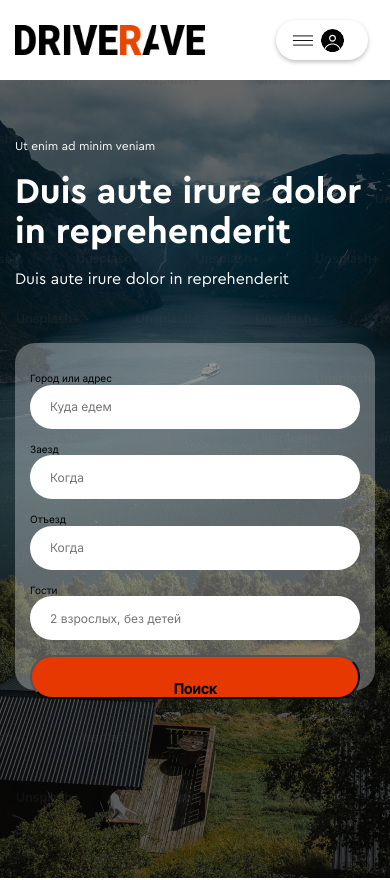
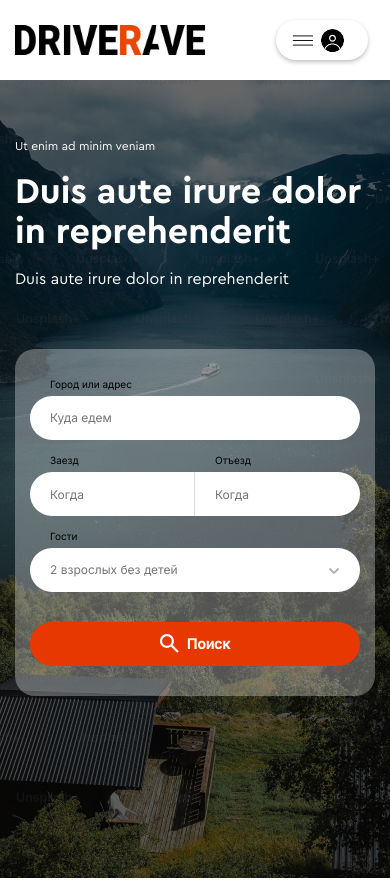
Before and after one commit to NatalieKalinkina/ssr-react-anyera, a Next.js app: page / in a window 390 px wide. Shown: the top 880 px of the page. Built offline with nearby package versions, Linux system fonts and the light colour scheme.

Commit message:
style: mobile search form

```diff
--- a/src/app/components/SearchForm/SearchForm.js
+++ b/src/app/components/SearchForm/SearchForm.js
@@ -58,40 +58,49 @@ export default function SearchForm() {
     } else {
       return (
         <form className={styles.form_small} onSubmit={handleSubmit}>
-          <label className={styles.label_small}>
+          <label htmlFor="address" className={styles.label_small}>
             Город или адрес
-            <input className={styles.input_small} type="text" placeholder="Куда едем" />
           </label>
-          <label className={styles.label_small}>
-            Заезд
+          <input className={styles.input_small} type="text" id="address" placeholder="Куда едем" />
+
+          <div className={styles.dateContainer_small}>
+            <label className={styles.dateLabel_small}>
+              <p className={styles.dateLabelText_small}>Заезд</p>
               <input
-              className={styles.input_small}
+                className={styles.checkInInput_small}
                 type={checkInType}
                 placeholder="Когда"
-              id={styles.checkIn_small}
+                id="checkIn"
                 onFocus={() => setCheckInType('date')}
                 onBlur={() => setCheckInType('text')}
               />
             </label>
 
-          <label className={styles.label_small}>
-            Отъезд
+            <label className={styles.dateLabel_small}>
+              <p className={styles.dateLabelText_small}>Отъезд</p>
               <input
-              className={styles.input_small}
+                className={styles.checkOutInput_small}
                 type={checkOutType}
                 placeholder="Когда"
-              id={styles.checkOut_small}
+                id="checkOut"
                 onFocus={() => setCheckOutType('date')}
                 onBlur={() => setCheckOutType('text')}
               />
             </label>
+          </div>
 
-          <label className={styles.label_small}>
+          <label htmlFor="guests" className={styles.label_small}>
             Гости
-            <input className={styles.input_small} type="text" placeholder="2 взрослых, без детей" />
           </label>
+          <input
+            className={styles.input_small}
+            type="text"
+            id="guests"
+            placeholder="2 взрослых без детей"
+          />
 
           <button type="submit" className={styles.button_small}>
+            <div className={styles.icon_small}></div>
             <p className={styles.buttonText_small}>Поиск</p>
           </button>
         </form>
--- a/src/app/components/SearchForm/searchForm.module.css
+++ b/src/app/components/SearchForm/searchForm.module.css
@@ -129,18 +129,20 @@
   border-radius: 20px;
   display: flex;
   flex-direction: column;
-  justify-content: space-between;
   padding: 30px 15px;
   box-sizing: border-box;
   font-family: var(--font-roboto);
-  margin-top: 55px;
-  gap: 15px;
+  margin-top: 61px;
+  gap: 5px;
 }
 
 .label_small {
   width: 100%;
+  display: flex;
+  flex-direction: column;
   font-size: 10px;
-  margin-right: 20px;
+  margin-left: 20px;
+  margin-bottom: 0;
 }
 
 .input_small {
@@ -153,23 +155,64 @@
   color: #000;
   font-size: 12px;
   box-sizing: border-box;
+  position: relative;
 }
 
-.dateInputs_small {
+.input_small:last-of-type {
+  background-image: url('../../ui/images/list-icon.svg');
+  background-repeat: no-repeat;
+  background-size: 12px 12px;
+  background-position: right 20px center;
+}
+
+.dateContainer_small {
+  width: 100%;
+  display: flex;
+  align-items: center;
+  margin-top: 10px;
+}
+
+.dateLabel_small {
+  width: 50%;
+  margin: 0;
+  width: 100%;
+  display: flex;
+  flex-direction: column;
+  font-size: 10px;
+}
+
+.dateLabelText_small {
+  margin-block-start: 0;
+  margin-block-end: 0;
+  margin-left: 20px;
+}
+.checkInInput_small {
+  border-radius: 100px 0 0 100px;
   padding: 15px 20px;
   width: 100%;
   height: 44px;
-  border-radius: 100px;
   background-color: #fff;
   border: none;
   color: #000;
   font-size: 12px;
   box-sizing: border-box;
-  display: flex;
+  margin-bottom: 10px;
+  margin-top: 6px;
+  border-right: 1px solid #dddddd;
 }
 
-.dateInputs_small .label_small {
-  width: 50%;
+.checkOutInput_small {
+  border-radius: 0 100px 100px 0;
+  padding: 15px 20px;
+  width: 100%;
+  height: 44px;
+  background-color: #fff;
+  border: none;
+  color: #000;
+  font-size: 12px;
+  box-sizing: border-box;
+  margin-bottom: 10px;
+  margin-top: 6px;
 }
 
 .button_small {
@@ -177,12 +220,34 @@
   height: 44px;
   border-radius: 100px;
   background-color: #e83801;
+  padding: 10px;
+  border: none;
+  transition: background-color 0.3s ease;
+  cursor: pointer;
+  display: flex;
+  justify-content: center;
+  align-items: center;
+  gap: 8px;
+  margin-top: 25px;
+}
+
+.icon_small {
+  width: 18.75px;
+  height: 18.75px;
+  background-image: url('../../ui/images/search-icon.svg');
+  background-size: 18.75px 18.75px;
+  background-repeat: no-repeat;
   background-position: center;
-  padding: 10px;
+}
+
+.button_small:hover {
+  background-color: #000000;
 }
 
 .buttonText_small {
-  display: block;
+  margin-block-end: 0;
+  margin-block-start: 0;
   font-size: 14px;
   font-weight: 700;
+  color: #fff;
 }
```
Also changed, not shown: src/app/ui/images/list-icon.svg (added). Lines whose indentation alone changed are shown as unchanged.
